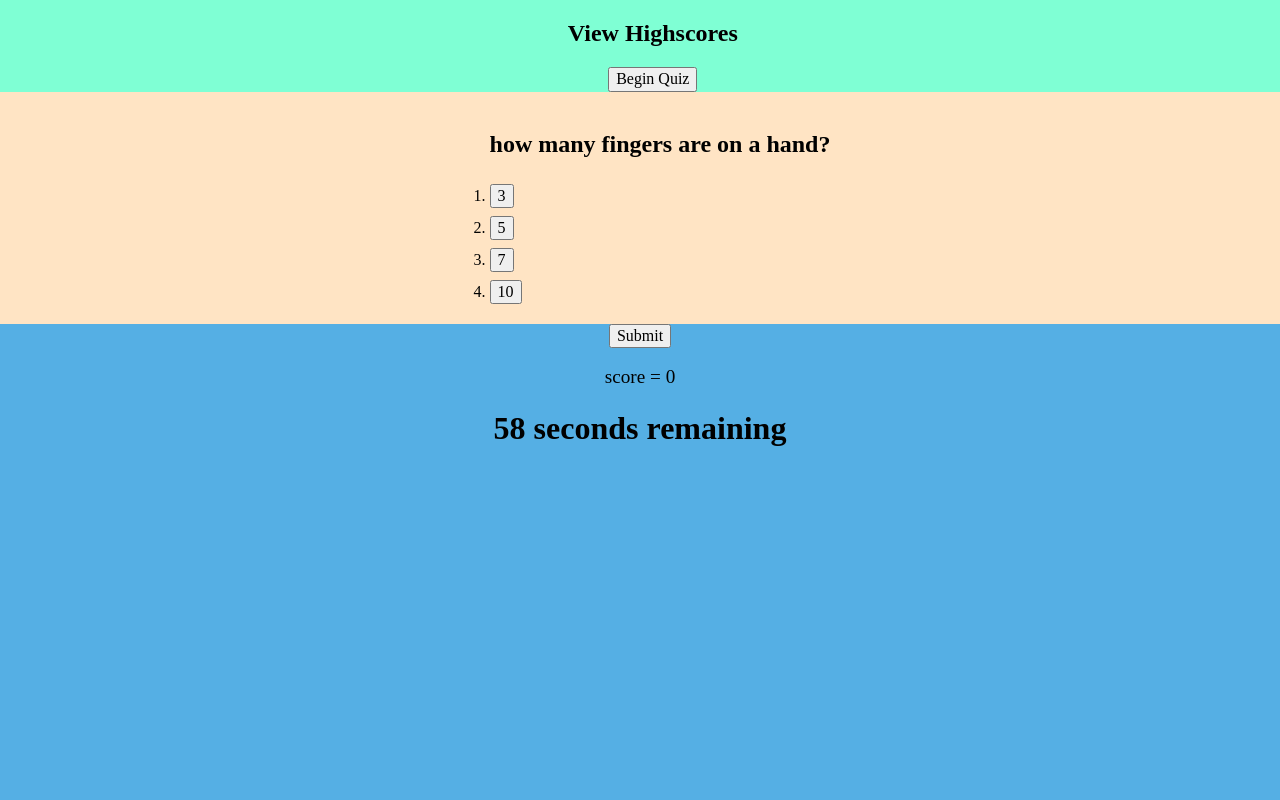
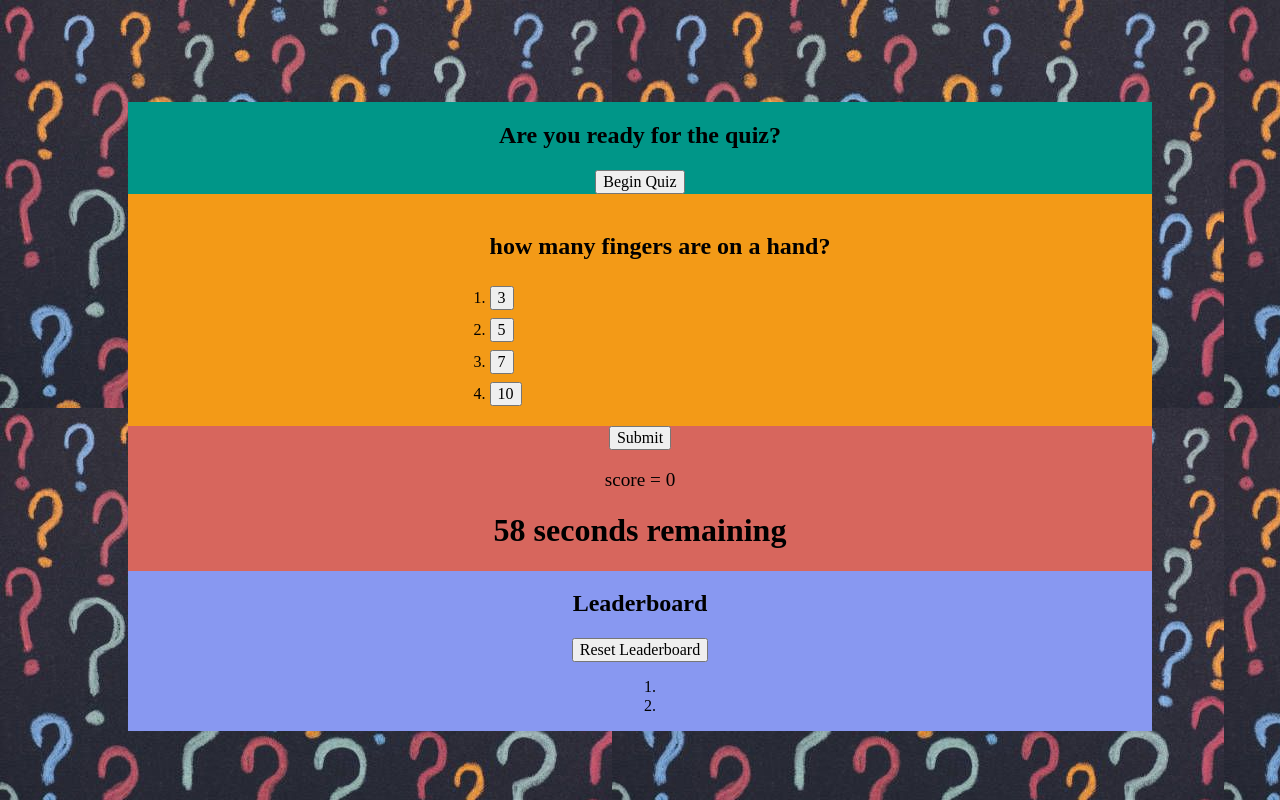
Before and after one commit to SamBeekman/code-quiz, a plain HTML site: page index.html in a window 1280 px wide. Both pictures are taken after a click on the button "Begin Quiz". Drawn offline with Linux system fonts and the light colour scheme.

Commit message:
Cleaned up styling, added local storage for JS

```diff
--- a/Assets/css/style.css
+++ b/Assets/css/style.css
@@ -1,5 +1,6 @@
 body {
-    background-color: rgb(85, 175, 228);
+    background-image: url(../images/quiz.jpg);
+    margin: 0 10% 0 10%;
 }
 
 header {
@@ -7,15 +8,15 @@ header {
     flex-direction: column;
     align-items: center;
     justify-content: center;
-    background-color: aquamarine;
-    padding-left: 2%;
+    background-color: #009688;
+    margin-top: 10%;
 }
 
 main {
     display: flex;
     justify-content: center;
     line-height: 2em;
-    background-color: bisque;
+    background-color: #f39a17;
 }
 
 div {
@@ -30,9 +31,9 @@ section {
 
 footer {
     display: flex;
-    justify-content: center;
-    background-color: aquamarine;
-    padding-left: 2%;
+    flex-direction: column;
+    align-items: center;
+    background-color: #8898f1;
 }
 
 .result {
@@ -42,3 +43,11 @@ footer {
 .score {
     font-size: larger;
 }
+
+.time-score {
+    display: flex;
+    flex-direction: column;
+    align-items: center;
+    background-color: #d7665d;
+
+}
--- a/Assets/js/script.js
+++ b/Assets/js/script.js
@@ -8,17 +8,26 @@ const result = document.querySelector(".result");
 result.textContent = "";
 
 
+
 beginButton.addEventListener("click", function () {
     startQuiz(id);
     let secondsLeft = 60;
     let timerInterval = setInterval(function () {
         secondsLeft--;
+        if (selected == "false") {
+            secondsLeft -= 10;
+        }
         countdownTimer.textContent = secondsLeft + " seconds remaining";
 
-        if (secondsLeft === 0) {
+        if (secondsLeft <= 0) {
             clearInterval(timerInterval);
-            window.prompt("Out Of Time, enter you name to save your score", "name");
+            window.alert("Out Of Time, better luck next time.");
         }
+
+        if (id === 9) {
+            clearInterval(timerInterval);
+        }
+
     }, 1000);
 });
 
@@ -150,7 +159,7 @@ function startQuiz(id) {
     // Adding Event Listener, saving selection and setting button color
     A1.addEventListener("click", function () {
         selected = A1.value;
-        A1.style.backgroundColor = "aquamarine";
+        A1.style.backgroundColor = "#009688";
         A2.style.backgroundColor = "";
         A3.style.backgroundColor = "";
         A4.style.backgroundColor = "";
@@ -158,7 +167,7 @@ function startQuiz(id) {
     A2.addEventListener("click", function () {
         selected = A2.value;
         A1.style.backgroundColor = "";
-        A2.style.backgroundColor = "aquamarine";
+        A2.style.backgroundColor = "#009688";
         A3.style.backgroundColor = "";
         A4.style.backgroundColor = "";
     })
@@ -166,7 +175,7 @@ function startQuiz(id) {
         selected = A3.value;
         A1.style.backgroundColor = "";
         A2.style.backgroundColor = "";
-        A3.style.backgroundColor = "aquamarine";
+        A3.style.backgroundColor = "#009688";
         A4.style.backgroundColor = "";
     })
     A4.addEventListener("click", function () {
@@ -174,7 +183,7 @@ function startQuiz(id) {
         A1.style.backgroundColor = "";
         A2.style.backgroundColor = "";
         A3.style.backgroundColor = "";
-        A4.style.backgroundColor = "aquamarine";
+        A4.style.backgroundColor = "#009688";
     })
 }
 
@@ -198,23 +207,47 @@ submitButton.addEventListener("click", function () {
         scoreText.textContent = "score = " + score;
     }
 
-    // Looping through questions
+    // Looping through questions, resetting color/selections and saving name/score
     if (id < 9) {
         id++;
+        A1.style.backgroundColor = "";
+        A2.style.backgroundColor = "";
+        A3.style.backgroundColor = "";
+        A4.style.backgroundColor = "";
+        selected = "";
         startQuiz(id);
     } else {
-        //clearInterval(timerInterval);
-        window.prompt("All Quesions Answered, enter you name to save your score", "name");
+        let highscore = scoreText.textContent;
+        let userName = window.prompt("All Quesions Answered, enter you name to save your score of " + highscore + " points", "name");
+        localStorage.setItem("highscore", userName + " " + highscore);
+
     }
+})
+
+const footer = document.querySelector("footer");
+const olEl = footer.querySelector("ol");
+
+let saveScore = localStorage.getItem("highscore");
+let listEl = document.createElement("li");
+listEl.textContent = saveScore;
+olEl.appendChild(listEl);
+listEl.setAttribute("style", "text-align: center;", "font-size: largest;");
+
+
+localStorage.setItem("leaderboardHS", saveScore);
+let leaderboardHS = localStorage.getItem("leaderboardHS" + "highscore");
+let listEl2 = document.createElement("li");
+listEl2.textContent = leaderboardHS;
+olEl.appendChild(listEl2);
+listEl2.setAttribute("style", "text-align: center;", "font-size: largest;");
+
+const resetButton = document.querySelector("#reset-button");
+resetButton.addEventListener("click", function () {
+    localStorage.removeItem("highscore");
+    localStorage.removeItem("leaderboardHS");
 })
 
 
 
-// WHEN I answer a question incorrectly
-// THEN time is subtracted from the clock
-
-// WHEN all questions are answered or the timer reaches 0
-// THEN the game is over
-
 // WHEN the game is over
 // THEN I can save my initials and my score
--- a/index.html
+++ b/index.html
@@ -11,7 +11,7 @@
 
 <body>
     <header>
-        <h2>View Highscores</h2>
+        <h2>Are you ready for the quiz?</h2>
         <button class="begin-button">Begin Quiz</button>
     </header>
 
@@ -25,6 +25,7 @@
         </ol>
     </main>
 
+    <div class="time-score">
         <section>
             <button id="submit-button">Submit</button>
         </section>
@@ -37,6 +38,13 @@
         <section>
             <h1 class="countdown-timer">Time Remaining: 60 seconds</h1>
         </section>
+    </div>
+
+    <footer class="leaderboard">
+        <h2>Leaderboard</h2>
+        <button id="reset-button">Reset Leaderboard</button>
+        <ol></ol>
+    </footer>
 
     <script src="./Assets/js/script.js"></script>
 </body>
```
Also changed, not shown: Assets/images/quiz.jpg (added). Lines whose indentation alone changed are shown as unchanged.
